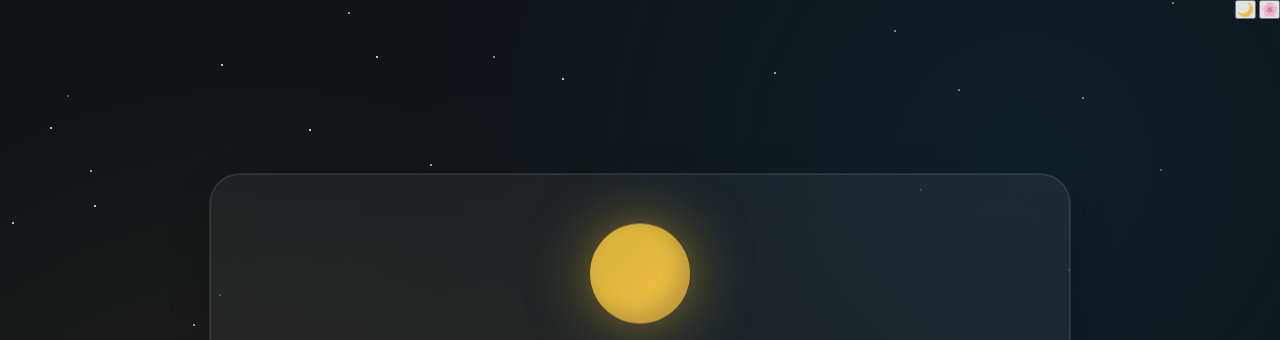
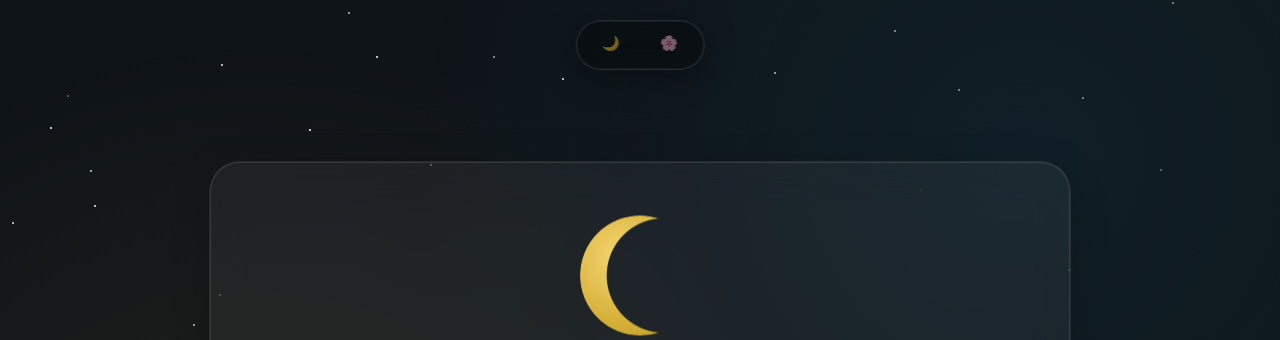
Before and after one commit to Amal-mm/Ramadan_Game, a plain HTML site: page index.html in a window 1280 px wide. Shown: the top 340 px of the page. Drawn offline with Linux system fonts and the light colour scheme.

Commit message:
Update style.css

```diff
--- a/style.css
+++ b/style.css
@@ -1,3 +1,213 @@
+/* ====== THEMES ====== */
+/* Theme: Night Ramadan (default) */
+/* الافتراضي */
+/* ===== GLOBAL VARIABLES ===== */
+:root {
+    --primary: #d4af37;
+    --secondary: #f7c548;
+    --accent: #c9184a;
+
+    --bg-dark: #0f1419;
+    --text-light: #ffffff;
+
+    --gradient-1: linear-gradient(135deg, #1a5f7a 0%, #159895 100%);
+    --gradient-2: linear-gradient(135deg, #d4af37 0%, #f7c548 100%);
+
+    --card-bg: rgba(255,255,255,0.05);
+    --pill-active-bg: rgba(255,255,255,0.1);
+    --pill-active-border: var(--secondary);
+    --pill-active-color: white;
+
+    --bg-glow1: rgba(212,175,55,0.1);
+    --bg-glow2: rgba(26,95,122,0.15);
+}
+body[data-theme="default"] {
+    --primary: #d4af37;
+    --secondary: #f7c548;
+    --bg-dark: #0f1419;
+}
+
+
+
+body[data-theme="ramadan"] {
+
+    /* Main Colors */
+    --primary: #d4af37;      /* ذهبي الفوانيس */
+    --secondary: #f7c548;    /* ذهبي فاتح */
+    --accent: #e63946;       /* لمسات دافئة */
+
+    /* Backgrounds */
+    --bg-dark: #0b0f17;      /* ليل رمضان الحقيقي */
+    --bg-light: #1a1f2e;
+
+    /* Glows */
+    --bg-glow1: rgba(212,175,55,0.18);
+    --bg-glow2: rgba(230,57,70,0.12);
+
+    /* Gradients رمضان */
+    --gradient-1: linear-gradient(135deg,#0b0f17,#1a1f2e);
+    --gradient-2: linear-gradient(135deg,#d4af37,#f7c548);
+
+    /* Cards */
+    --card-bg: rgba(255,255,255,0.05);
+
+    /* Buttons */
+    --pill-active-bg: rgba(212,175,55,0.18);
+    --pill-active-border: #d4af37;
+    --pill-active-color: #fff;
+
+    /* Text */
+    --text-light: #ffffff;
+    --text-dark: #1a1a1a;
+}
+
+[data-theme="rose"] {
+
+    /* Main Colors */
+    --primary: #f4a0c0;
+    --secondary: #ffd6e7;
+    --accent: #e76f9a;
+
+    /* Backgrounds */
+    --bg-dark: #1a0f1a;
+    --bg-light: #2a1a2f;
+
+    /* Glow Effects */
+    --bg-glow1: rgba(244,160,192,0.18);
+    --bg-glow2: rgba(255,214,231,0.12);
+
+    /* Gradients */
+    --gradient-1: linear-gradient(135deg,#1a0f1a,#2a1a2f);
+    --gradient-2: linear-gradient(135deg,#f4a0c0,#ffd6e7);
+
+    /* Cards */
+    --card-bg: rgba(255,255,255,0.06);
+
+    /* Buttons */
+    --pill-active-bg: rgba(244,160,192,0.22);
+    --pill-active-border: #f4a0c0;
+    --pill-active-color: #ffffff;
+
+    /* Text */
+    --text-light: #ffffff;
+    --text-dark: #2a1a2f;
+}
+body {
+    background: var(--bg-dark);
+    transition: background 0.8s ease;
+}
+
+body::before {
+    background: radial-gradient(circle at 20% 80%, var(--bg-glow1) 0%, transparent 50%),
+                radial-gradient(circle at 80% 20%, var(--bg-glow2) 0%, transparent 50%) !important;
+    transition: background 0.8s ease;
+}
+
+.card {
+    background: var(--card-bg) !important;
+    transition: background 0.8s ease;
+}
+
+/* ====== FLOATING THEME PILL ====== */
+.theme-float {
+    position: fixed;
+    top: 20px;
+    left: 50%;
+    transform: translateX(-50%);
+    z-index: 1000;
+    display: flex;
+    align-items: center;
+    gap: 0;
+    background: rgba(0, 0, 0, 0.35);
+    backdrop-filter: blur(20px);
+    -webkit-backdrop-filter: blur(20px);
+    border: 1px solid rgba(255, 255, 255, 0.12);
+    border-radius: 50px;
+    padding: 5px;
+    box-shadow: 0 8px 32px rgba(0, 0, 0, 0.4), 0 0 0 1px rgba(255,255,255,0.05) inset;
+}
+
+.theme-pill {
+    display: flex;
+    align-items: center;
+    gap: 7px;
+    padding: 9px 20px;
+    border: none;
+    border-radius: 40px;
+    background: transparent;
+    color: rgba(255, 255, 255, 0.45);
+    font-family: 'Tajawal', sans-serif;
+    font-size: 0.9rem;
+    font-weight: 600;
+    cursor: pointer;
+    transition: all 0.4s cubic-bezier(0.25, 0.8, 0.25, 1);
+    white-space: nowrap;
+    letter-spacing: 0.3px;
+}
+
+.theme-pill span {
+    font-size: 1rem;
+    transition: transform 0.4s ease;
+}
+
+.theme-pill:hover {
+    color: rgba(255, 255, 255, 0.75);
+    background: rgba(255, 255, 255, 0.07);
+}
+
+.theme-pill:hover span {
+    transform: scale(1.2) rotate(-8deg);
+}
+
+.theme-pill.active {
+    background: var(--pill-active-bg);
+    color: var(--pill-active-color);
+    border: 1px solid var(--pill-active-border);
+    box-shadow: 0 2px 16px rgba(0,0,0,0.2), 0 0 12px rgba(255,255,255,0.05) inset;
+}
+
+.theme-pill.active span {
+    transform: scale(1.15);
+}
+
+/* ====== OLD THEME SELECTOR CLEANUP ====== */
+.theme-selector, .theme-label, .theme-btns, .theme-btn { display: none !important; }
+
+/* ====== BACK BUTTON ====== */
+.btn-back {
+    display: inline-flex;
+    align-items: center;
+    gap: 8px;
+    padding: 10px 20px;
+    background: rgba(255,255,255,0.06);
+    border: 1.5px solid rgba(255,255,255,0.15);
+    border-radius: 50px;
+    color: rgba(255,255,255,0.7);
+    font-family: 'Tajawal', sans-serif;
+    font-size: 0.95rem;
+    font-weight: 600;
+    cursor: pointer;
+    transition: all 0.3s ease;
+    margin-bottom: 20px;
+    backdrop-filter: blur(8px);
+}
+
+.btn-back:hover {
+    background: rgba(255,255,255,0.12);
+    border-color: var(--secondary);
+    color: var(--secondary);
+    transform: translateX(4px);
+    box-shadow: 0 4px 15px rgba(0,0,0,0.2);
+}
+
+.btn-back-icon {
+    font-size: 1rem;
+}
+
+.btn-back-text {
+    font-size: 0.95rem;
+}
+
 * {
     margin: 0;
     padding: 0;
@@ -68,7 +278,7 @@ body::before {
     z-index: 10;
     max-width: 900px;
     margin: 0 auto;
-    padding: 40px 20px;
+    padding: 80px 20px 40px;
     min-height: 100vh;
     display: flex;
     align-items: center;
@@ -107,14 +317,22 @@ body::before {
 }
 
 .moon {
-    width: 100px;
-    height: 100px;
-    background: var(--gradient-2);
+    width: 120px;
+    height: 120px;
+    margin: 0 auto 30px;
     border-radius: 50%;
-    margin: 0 auto 30px;
-    box-shadow: 0 0 60px rgba(212, 175, 55, 0.6),
-                inset -10px -10px 20px rgba(0, 0, 0, 0.2);
-    animation: float 3s ease-in-out infinite;
+    background:
+        radial-gradient(circle at 35% 35%, #f7d774 0%, #d4af37 60%, #b8902f 100%);
+
+    /* نصنع الهلال بالـ mask */
+    -webkit-mask: radial-gradient(circle at 70% 50%, transparent 55%, black 56%);
+    mask: radial-gradient(circle at 70% 50%, transparent 55%, black 56%);
+
+    box-shadow:
+        0 0 40px rgba(212,175,55,0.6),
+        0 0 90px rgba(212,175,55,0.25);
+
+    animation: float 4s ease-in-out infinite;
 }
 
 @keyframes float {
```
